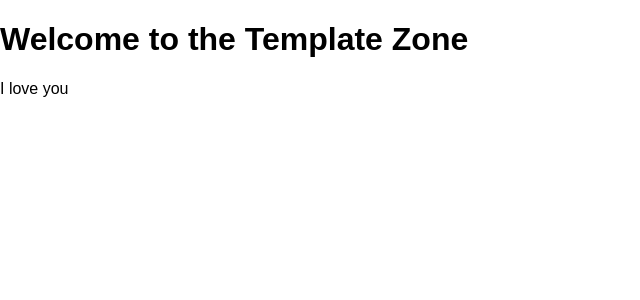
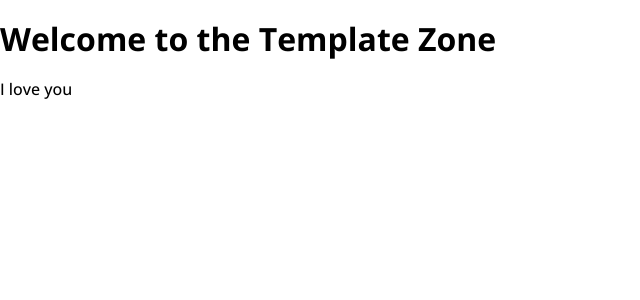
Before and after one commit to mattdanielmurphy/react-template, a React app: page / in a window 1280 px wide. Shown: the top 300 px of the page, without its empty margins (0-640 px from the left). Built offline with nearby package versions, Linux system fonts and the light colour scheme.

Commit message:
add partials _base and _settings to styles/base/; remove partial _app from styles/components/

```diff
--- /dev/null
+++ b/src/styles/base/_base.scss
@@ -0,0 +1,14 @@
+@import url('https://fonts.googleapis.com/css?family=Open+Sans:500,500i,700,700i');
+
+html {
+  font-size: 62.5%;
+}
+
+body {
+  font-family: 'Open Sans', Helvetica, Arial, sans-serif;
+  font-size: $m-size;
+}
+
+button {
+  cursor: pointer;
+}
--- /dev/null
+++ b/src/styles/base/_settings.scss
@@ -0,0 +1,8 @@
+// Spacing
+$s-size: 1.2rem;
+$m-size: 1.6rem;
+$l-size: 2.4rem;
+$xl-size: 4.8rem;
+
+// Breakpoints
+$desktop: 45rem;
--- a/src/styles/components/_app.scss
+++ /dev/null
@@ -1,3 +0,0 @@
-body {
-  font-family: "Futura LT", sans-serif;
-}
--- a/src/styles/styles.scss
+++ b/src/styles/styles.scss
@@ -1 +1,2 @@
-@import "./components/app";
+@import './base/settings';
+@import './base/base';
```
